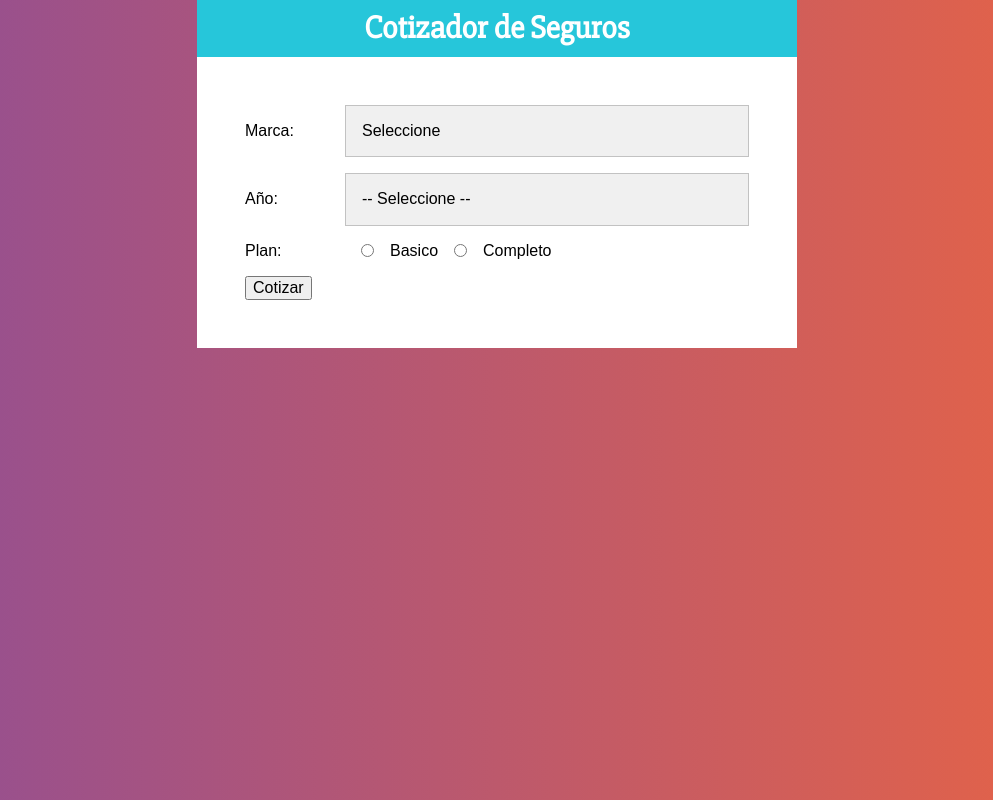
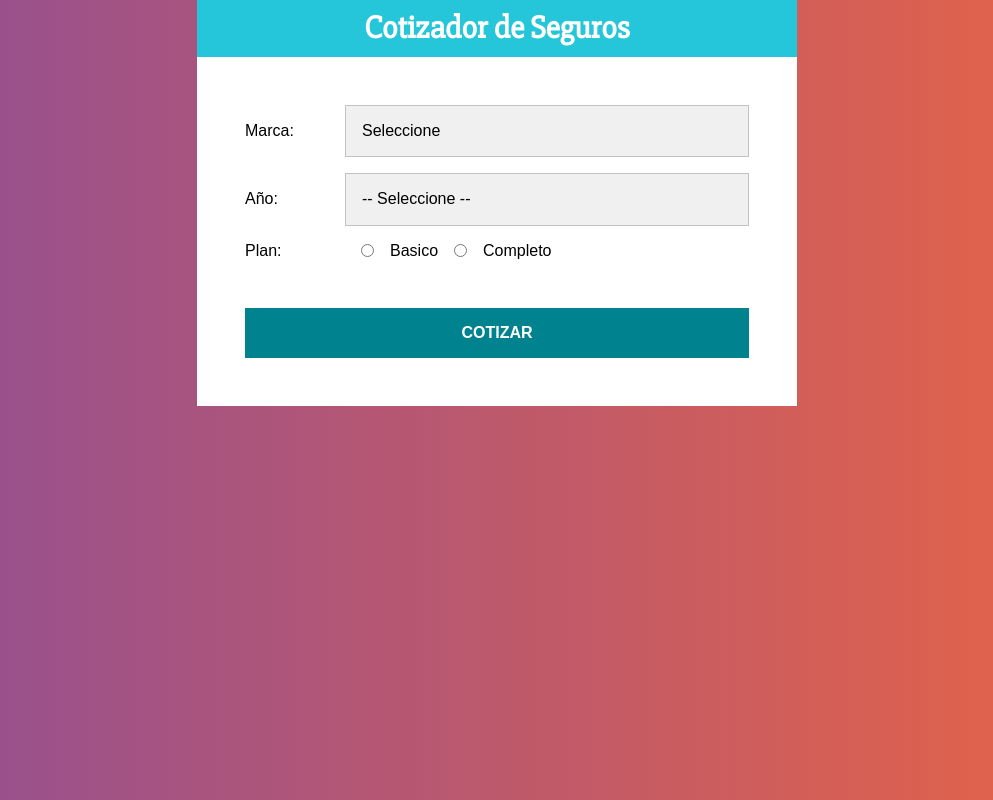
Before and after one commit to MauricioGarcia12/Car-Insurance-Cost, a React (Create React App) app: page / in a window 1280 px wide. Shown: the whole page, without its empty margins (143-1136 px from the left). Built offline with nearby package versions, Linux system fonts and the light colour scheme.

Commit message:
Leyendo informacion que el usuario selecciona del form

```diff
--- a/src/components/Formulario.jsx
+++ b/src/components/Formulario.jsx
@@ -1,4 +1,4 @@
-import React from 'react'
+import React,{useState} from 'react'
 import styled from '@emotion/styled'
 
 
@@ -22,12 +22,54 @@ const InputRadio = styled.input`
     margin:0 1rem;
 `;
 
+const Boton = styled.button`
+    background:#00838F;
+    font-size:16px;
+    width:100%;
+    padding:1rem;
+    color:#fff;
+    text-transform:uppercase;
+    font-weight:bold;
+    border:none;
+    transition:.3s ease;
+    margin-top:2rem;
+
+    &:hover{
+        cursor:pointer;
+        background:#26c6da;
+    }
+`;
+
 const Formulario = () => {
+
+    const [datos,guardarDatos]= useState({
+        marca:'',
+        year:'',
+        plan:''
+    })
+
+const {marca,year,plan}=datos;
+
+//leer datos del form y colocarlos en el state
+
+const obtenerInformacion = e=>{
+    guardarDatos({
+        ...datos,
+        [e.target.name]:e.target.value
+    })
+}
+
+
     return (
         <form>
             <Campo>
                 <Label>Marca: </Label>
-                <Select>
+                <Select
+                name='marca'
+                value={marca}
+                onChange={obtenerInformacion}
+
+                >
                     <option value=''>Seleccione</option>
                     <option value='americano'>Americano</option>
                     <option value='europeo'>Europeo</option>
@@ -36,7 +78,12 @@ const Formulario = () => {
             </Campo>
             <Campo>
                 <Label>Año: </Label>
-                <Select>
+                <Select
+                name='year'
+                value={year}
+                onChange={obtenerInformacion}
+
+                >
                     <option value="">-- Seleccione --</option>
                     <option value="2021">2021</option>
                     <option value="2020">2020</option>
@@ -56,14 +103,19 @@ const Formulario = () => {
                     type='radio'
                     name='plan'
                     value='basico'
+                    checked={plan === 'basico'}
+                    onChange={obtenerInformacion}
+
                 />Basico
                 < InputRadio
                     type='radio'
                     name='plan'
                     value='completo'
+                    checked={plan === 'completo'}
+                    onChange={obtenerInformacion}
                 />Completo
             </Campo>
-            <button type='button'>Cotizar</button>
+            <Boton type='button'>Cotizar</Boton>
 
         </form>
 
```
